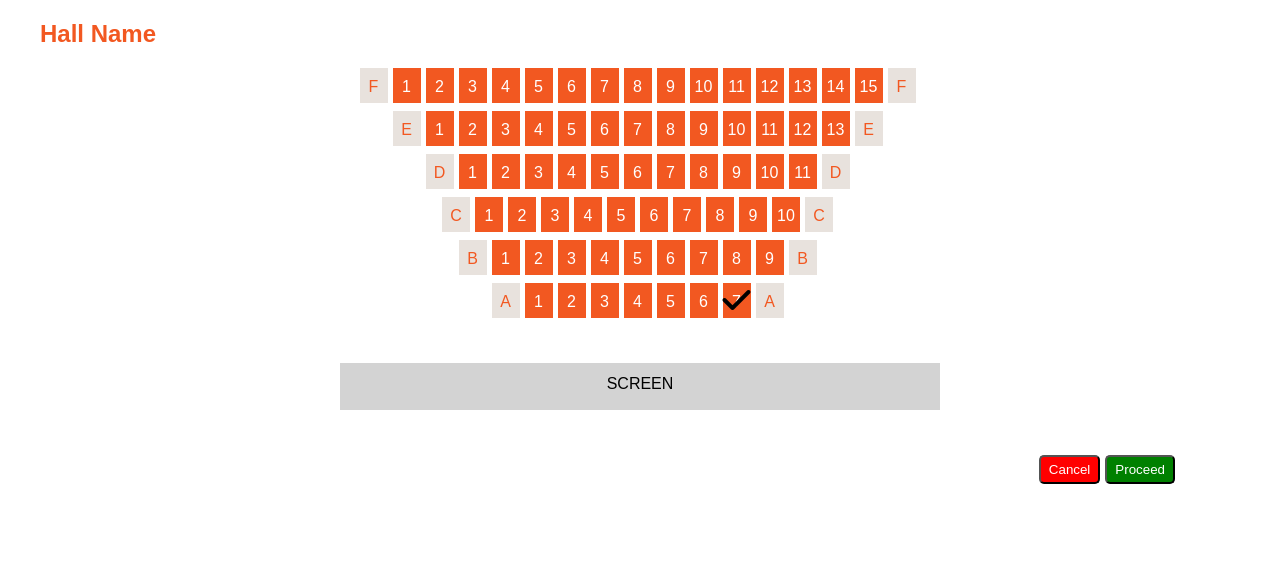
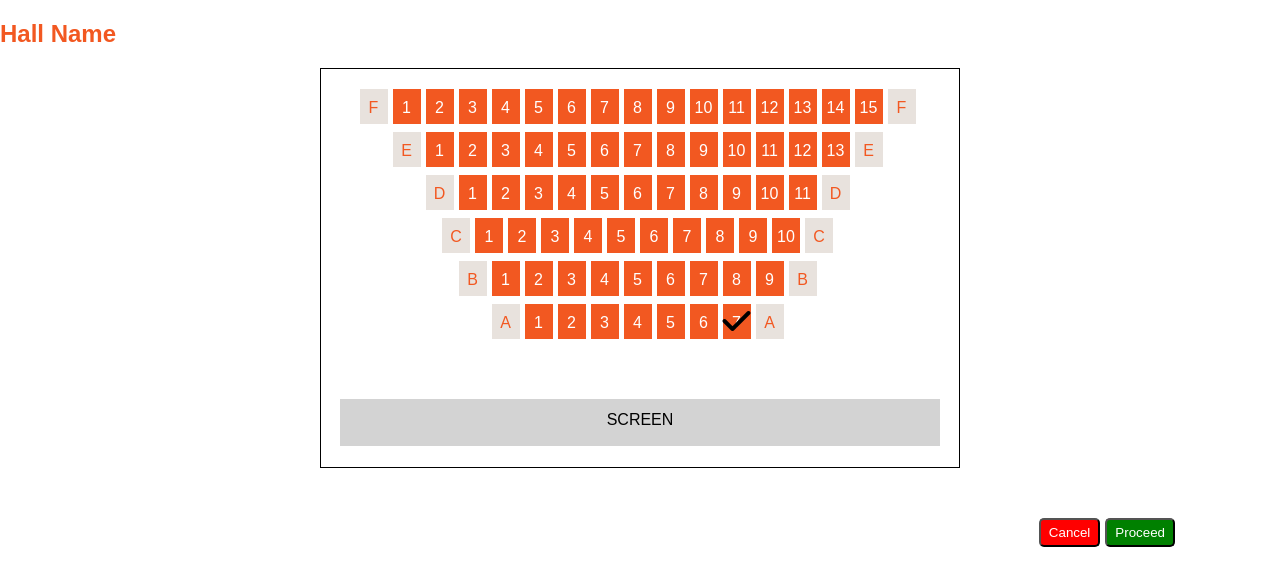
Before and after one commit to MisterMu/proj-db, a React (Create React App) app: page / in a window 1280 px wide. Shown: the top 586 px of the page. Built offline with nearby package versions, Linux system fonts and the light colour scheme.

Commit message:
add room border

```diff
--- a/src/components/room-map/room-map.css
+++ b/src/components/room-map/room-map.css
@@ -1,6 +1,5 @@
 .room-map-host {
-  width: 1200px;
-  margin: 0 auto;
+  margin: 0 auto 50px;
   position: relative;
 }
 
@@ -9,7 +8,16 @@
 }
 
 .room-map-seat-container {
+  margin: auto;
+  border: 1px solid black;
   text-align: center;
+}
+
+.lecture-hall {
+  width: 640px;
+  height: 400px;
+  padding-top: 20px;
+  box-sizing: border-box;
 }
 
 .room-map-row {
@@ -62,5 +70,12 @@
   text-align: center;
   padding-top: 12px;
   box-sizing: bordder-box;
-  margin: 45px auto;
+  margin: 60px auto 30px;
 }
+
+.room-map-table {
+  width: 150px;
+  height: 280px;
+  background-color: red;
+  margin: 80px auto;
+}
--- a/src/components/room-map/room-map.js
+++ b/src/components/room-map/room-map.js
@@ -5,7 +5,7 @@ export function GetRoomMap(props) {
   if (props.room_type == 1) {
     return getLectureHallMap(props.seat, props.name, props.cancel, props.proceed, props.pickSeat);
   } else if (props.room_type == 2) {
-    return getConferenceMap();
+    return getConferenceMap(props.seat, props.name);
   // } else if (props.room_type == 3) {
   //   return getConcertHallMap();
   // } else if (props.room_type == 4) {
@@ -37,10 +37,10 @@ function getLectureHallMap(hall, name, pickSeat) {
   return (
     <div className="room-map-host">
       <h2 className="room-map-name">{name}</h2>
-      <div className="room-map-seat-container">
+      <div className="room-map-seat-container lecture-hall">
         {row}
+        <div className="room-map-screen">SCREEN</div>
       </div>
-      <div className="room-map-screen">SCREEN</div>
     </div>
   );
 }
```
